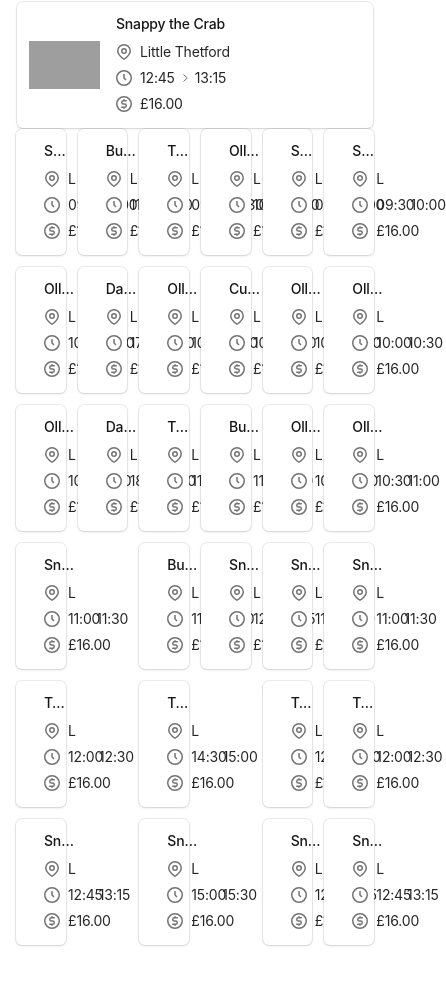
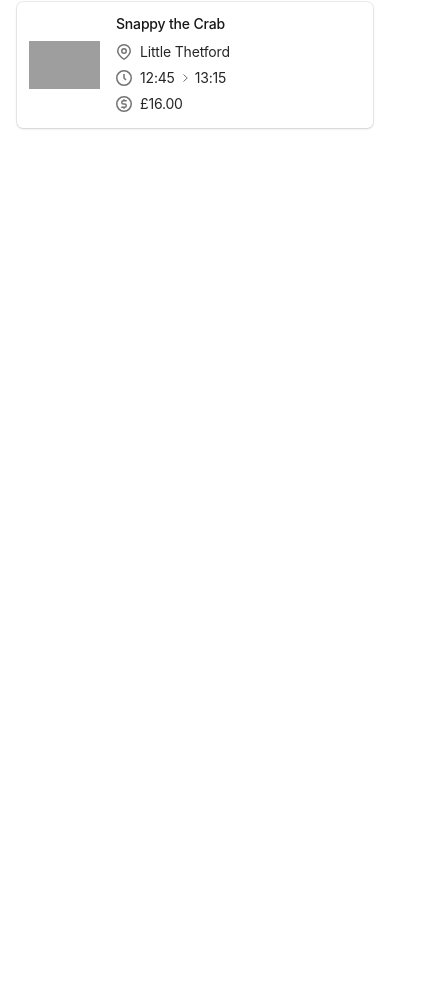
Before and after one commit to 2ne/shop, a React (Vite) app: page /AdultChildLessons in a window 390 px wide. Shown: the part 931-1916 px from the top of the page, 446 px wide, since content can reach past the window. After the commit the page ends 1164 px from the top, so only its background shows below. Built offline with nearby package versions, Linux system fonts and the light colour scheme; grey boxes are pictures that could not be loaded.

Commit message:
Update calendar-week.tsx

```diff
--- a/src/components/calendar-week.tsx
+++ b/src/components/calendar-week.tsx
@@ -267,7 +267,7 @@ const CalendarWeek: React.FC = () => {
           </Link>
         ))}
       </div>
-      <div className="flex w-full gap-3">
+      <div className="hidden w-full gap-3 lg:flex">
         {Object.entries(orgEvents).map(([day, events]) => (
           <div key={day} className="max-w-[25%] w-full min-w-0">
             <div className="hidden mb-2 lg:block">
```
